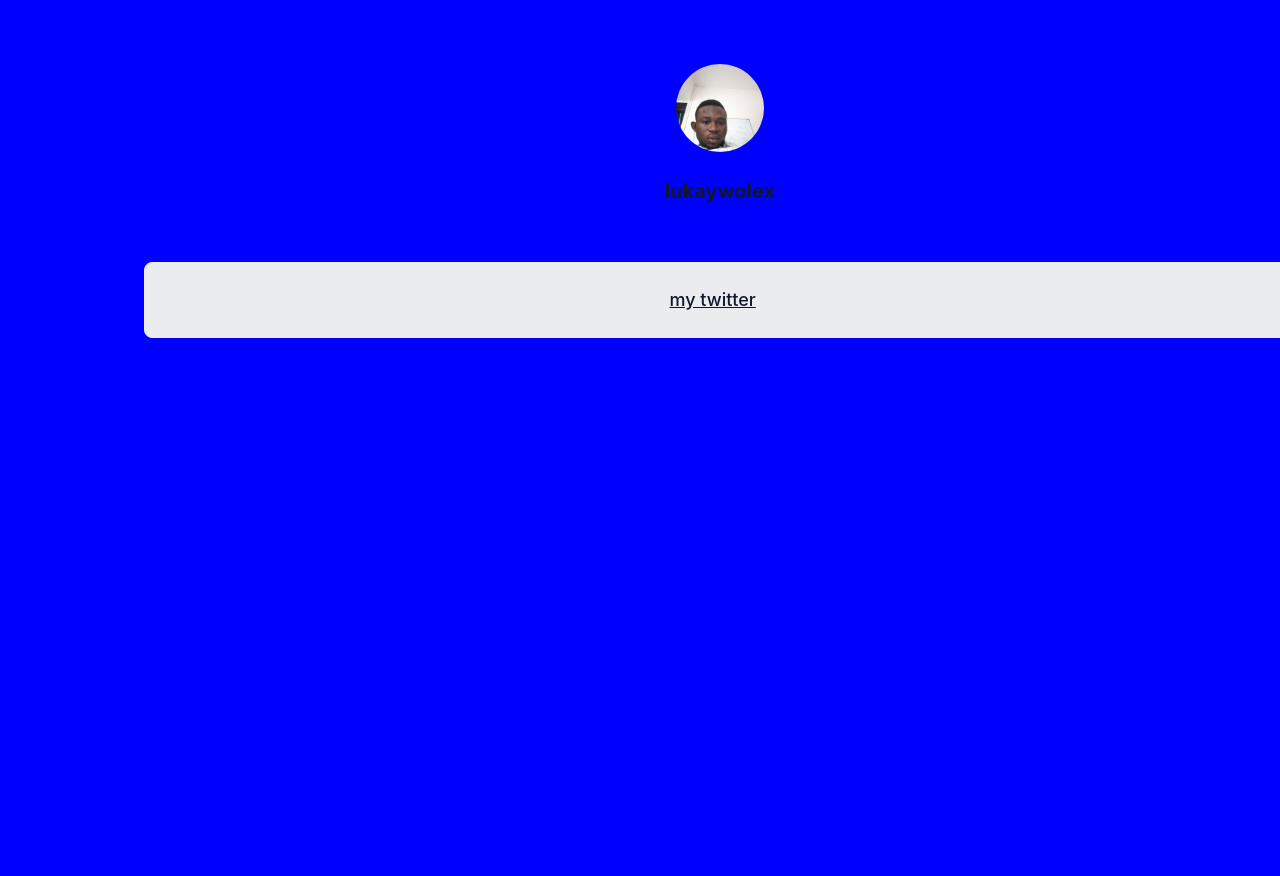
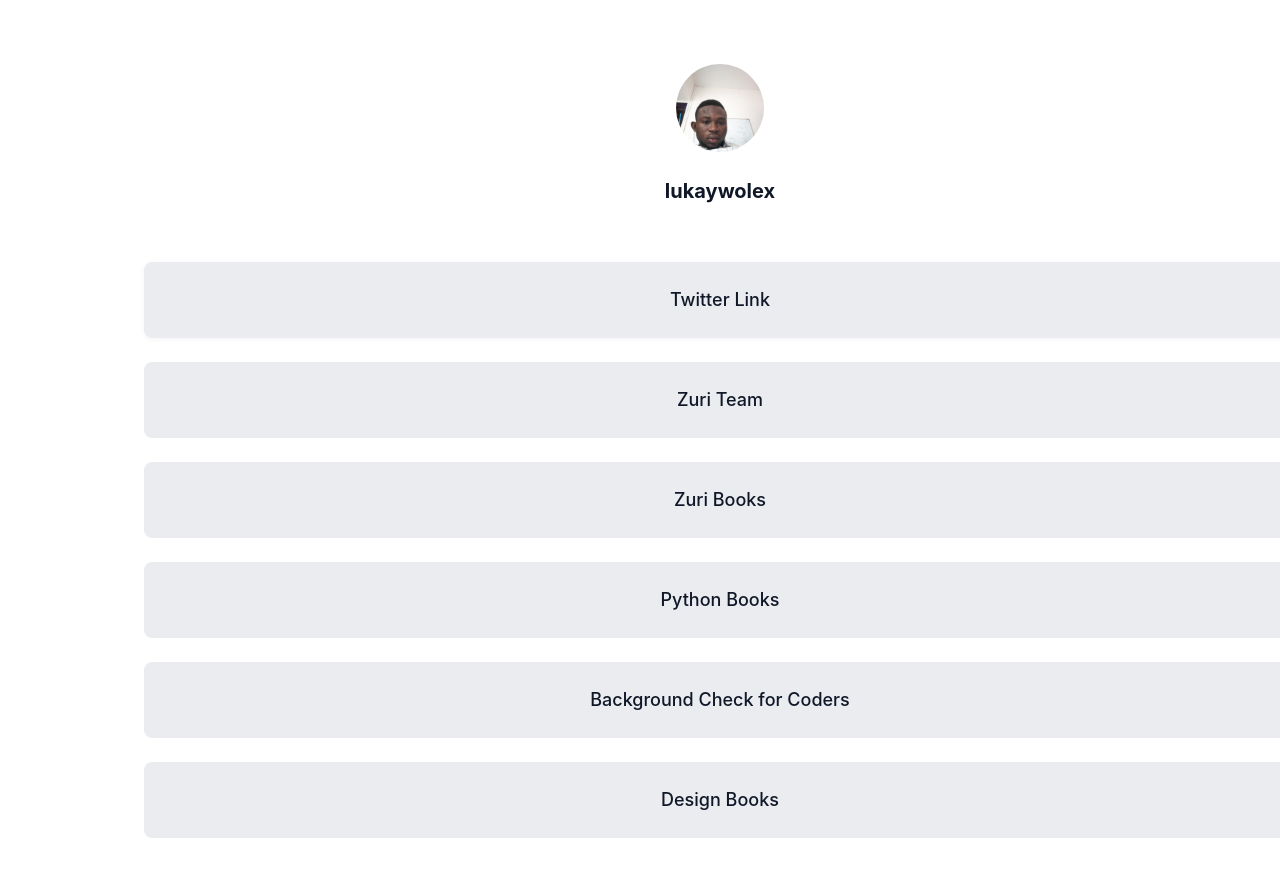
Before and after one commit to olukay08/Linktree, a React (Create React App) app in the folder mylittle/: page / in a window 1280 px wide. Shown: the top 876 px of the page. Built offline with nearby package versions, Linux system fonts and the light colour scheme.

Commit message:
change link fontSize

```diff
--- a/mylittle/src/App.css
+++ b/mylittle/src/App.css
@@ -7,7 +7,7 @@
     height: 1158px;
     width: 1440px;
     border-radius: 0px;
-    background:blue;
+    background:#FFFFFF; ;
     position: relative;
 
 }
@@ -82,7 +82,7 @@
     align-items: center;
     width: 88px;
     height: 88px;
-    border-radius: 276px;
+    border-radius:275px;
     background:url(olu.jpg);
     background-size: cover;
     background-repeat: no-repeat;
@@ -158,7 +158,7 @@
 flex-grow: 0;
 }
 .links{
-    display: flex;
+display: flex;
 flex-direction: row;
 justify-content: center;
 align-items: center;
@@ -179,7 +179,7 @@
 flex-grow: 0;
 }
 .frames{
-    display: flex;
+display: flex;
 flex-direction: row;
 justify-content: center;
 align-items: center;
@@ -203,8 +203,8 @@
 order: 0;
 flex-grow: 1;
 }
-#btn__zuri{
-    width: 101px;
+#btn__zuri,#books,#pitch,#book__design{
+    width: auto;
     height: 28px;
 
     /* Text lg/Medium */
@@ -215,7 +215,7 @@
     font-size: 18px;
     line-height: 28px;
     /* identical to box height, or 156% */
-
+    text-decoration: none;
     display: flex;
     align-items: center;
     text-align: center;
@@ -231,3 +231,25 @@
     order: 0;
     flex-grow: 0;
 }
+btn_container{
+display: flex;
+flex-direction: row;
+justify-content: center;
+align-items: center;
+padding: 0px;
+gap: 12px;
+
+width: 1152px;
+height: 76px;
+
+/* Shadow/xs */
+
+filter: drop-shadow(0px 1px 2px rgba(16, 24, 40, 0.05));
+
+/* Inside auto layout */
+
+flex: none;
+order: 1;
+align-self: stretch;
+flex-grow: 0;
+}
--- a/mylittle/src/App.js
+++ b/mylittle/src/App.js
@@ -19,11 +19,37 @@
           <div className="link-section">
             <div className ="links">
               <div className="frames">
-                <a href="https://training.zuri.team/" id="btn__zuri" >my twitter</a>
+                <a href="https://training.zuri.team/" id="btn__zuri" >Twitter Link</a>
 
               </div>
 
             </div>
+            <div className="btn__zuri">
+            <div className="frames">
+            <a href="https://training.zuri.team/" id="btn__zuri" >Zuri Team</a>
+            </div>
+
+            </div>
+            <div className="books">
+            <div className="frames">
+            <a href="http://books.zuri.team" id="books" >Zuri Books</a>
+           </div>
+           </div>
+           <div className="">
+          <div className="frames">
+          <a href="https://books.zuri.team/python-for-beginners?ref_id=oluwole" id="books">Python Books</a>
+          </div>
+          </div>
+          <div className="btn_container">
+         <div className="frames">
+         <a href="https://background.zuri.team" id="pitch">Background Check for Coders</a>
+         </div>
+         </div>
+         <div className="btn_container">
+         <div className="frames">
+         <a href="https://books.zuri.team/design-rules "id="book__design">Design Books</a>
+         </div>
+        </div>
 
           </div>
          </div>
```
